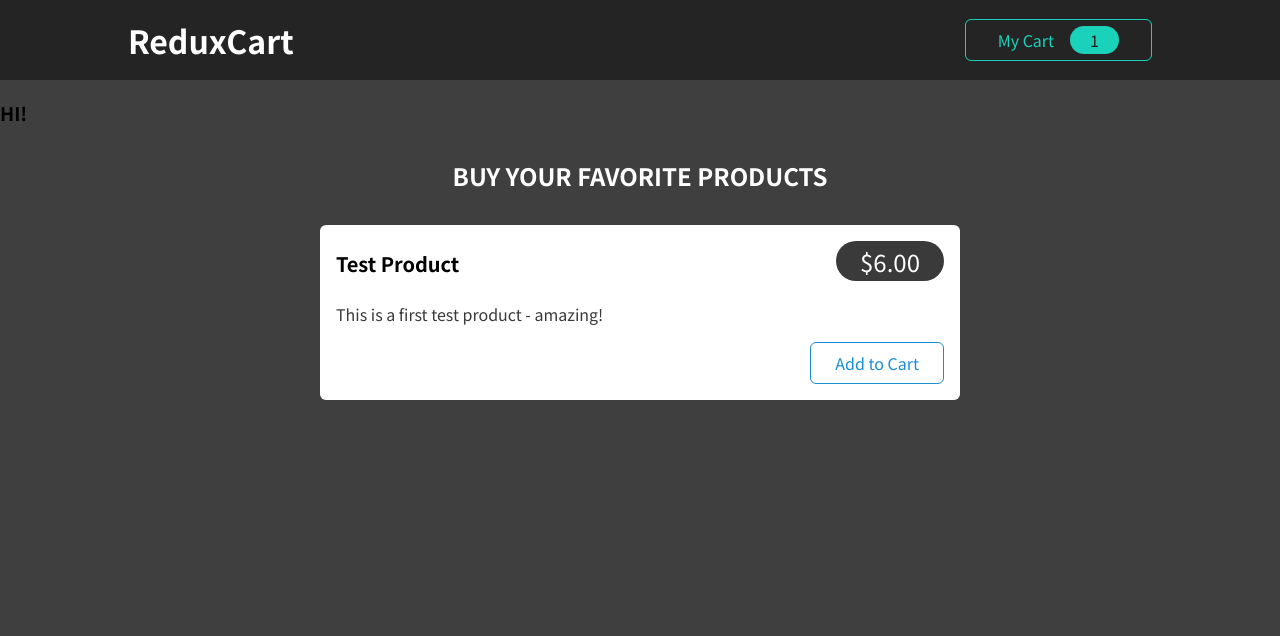
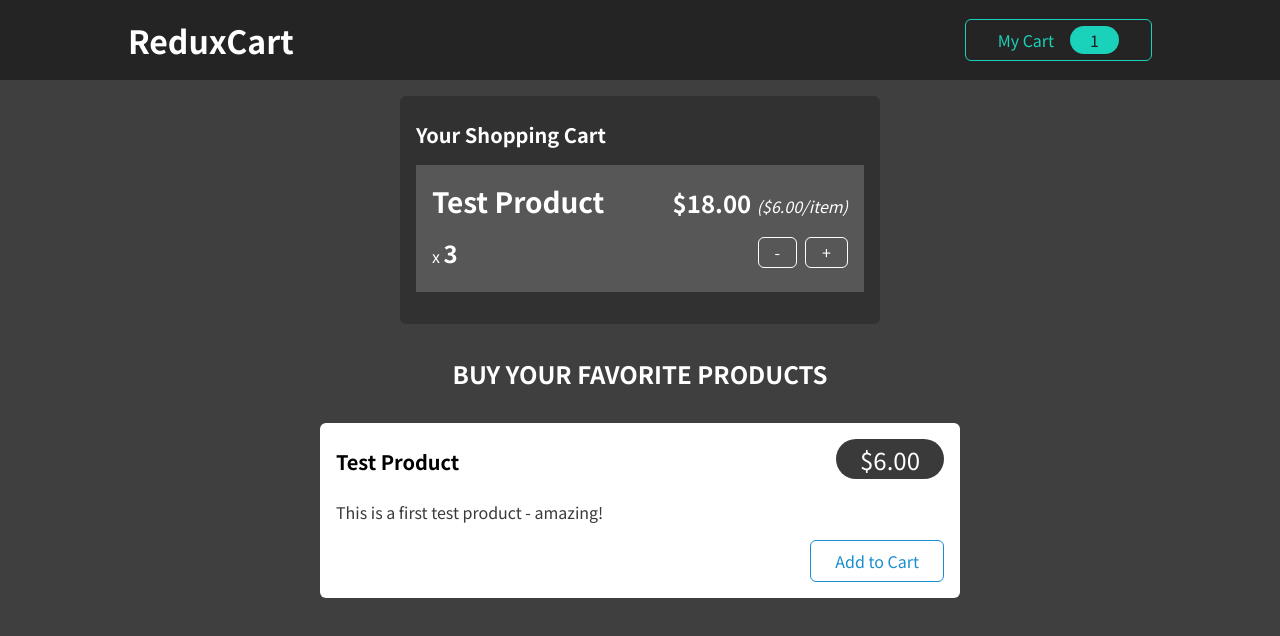
Before and after one commit to calculus0129/react-project-7, a Next.js app: page / in a window 1280 px wide. Shown: the top 636 px of the page. Built offline with nearby package versions, Linux system fonts and the light colour scheme.

Commit message:
feat: implement the whole initial given project

```diff
--- a/app/page.tsx
+++ b/app/page.tsx
@@ -1,12 +1,12 @@
 import Image from "next/image";
 // import styles from "./page.module.css";
+import Cart from "@/components/Cart";
 import Products from "@/components/Shop/Products";
 
 export default function Home() {
   return (
     <>
-      <h3>HI!</h3>
-      {/* <Cart /> */}
+      <Cart />
       <Products />
     </>
   );
--- /dev/null
+++ b/components/Cart/Cart.module.css
@@ -0,0 +1,16 @@
+.cart {
+  max-width: 30rem;
+  background-color: #313131;
+  color: white;
+}
+
+.cart h2 {
+  font-size: 1.25rem;
+  margin: 0.5rem 0;
+}
+
+.cart ul {
+  list-style: none;
+  padding: 0;
+  margin: 0;
+}
--- /dev/null
+++ b/components/Cart/CartItem.module.css
@@ -0,0 +1,54 @@
+.item {
+  margin: 1rem 0;
+  background-color: #575757;
+  padding: 1rem;
+  & h3 {
+    margin: 0 0 0.5rem 0; /* top bottom left right */
+    font-size: 1.75rem;
+  }
+  & header {
+    display: flex;
+    justify-content: space-between;
+    align-items: baseline;
+  }
+}
+
+.price {
+  font-size: 1.5rem;
+  font-weight: bold;
+}
+
+.itemprice {
+  font-weight: normal;
+  font-size: 1rem;
+  font-style: italic;
+}
+
+.details {
+  display: flex;
+  justify-content: space-between;
+  align-items: center; /* vertical alignment */
+}
+
+.quantity span {
+  font-size: 1.5rem;
+  font-weight: bold;
+}
+
+.actions {
+  display: flex;
+  justify-content: flex-end;
+  margin: 0.5rem 0;
+  & button {
+    background-color: transparent;
+    border: 1px solid white;
+    margin-left: 0.5rem;
+    padding: 0.15rem 1rem;
+    color: white;
+    &:hover,
+    &:active {
+      background-color: #4b4b4b;
+      color: white;
+    }
+  }
+}
--- /dev/null
+++ b/components/Cart/CartItem.tsx
@@ -0,0 +1,35 @@
+import classes from "./CartItem.module.css";
+import { Product } from "@/ds";
+
+interface CartItemProps {
+  item: Product;
+  quantity: number;
+}
+
+const CartItem: React.FC<CartItemProps> = ({ item: product, quantity }) => {
+  const { ptitle, pprice } = product;
+  const total = pprice * quantity;
+
+  return (
+    <li className={classes.item}>
+      <header>
+        <h3>{ptitle}</h3>
+        <div className={classes.price}>
+          ${total.toFixed(2)}{" "}
+          <span className={classes.itemprice}>(${pprice.toFixed(2)}/item)</span>
+        </div>
+      </header>
+      <div className={classes.details}>
+        <div className={classes.quantity}>
+          x <span>{quantity}</span>
+        </div>
+        <div className={classes.actions}>
+          <button>-</button>
+          <button>+</button>
+        </div>
+      </div>
+    </li>
+  );
+};
+
+export default CartItem;
--- /dev/null
+++ b/components/Cart/index.tsx
@@ -0,0 +1,30 @@
+import Card from "@/components/UI/Card";
+import classes from "./Cart.module.css";
+import CartItem from "./CartItem";
+import { Product } from "@/ds";
+import { productMap } from "@/db/Products";
+
+const itemNumber = new Map<string, number>();
+const firstKey = productMap.keys().next().value ?? "";
+itemNumber.set(firstKey, 3);
+
+const Cart: React.FC = (props) => {
+  return (
+    <Card className={classes.cart}>
+      <h2>Your Shopping Cart</h2>
+      <ul>
+        {Array.from(itemNumber.entries()).map(([pid, quantity]) => {
+          return (
+            <CartItem
+              key={pid}
+              item={productMap.get(pid)!}
+              quantity={quantity}
+            />
+          );
+        })}
+      </ul>
+    </Card>
+  );
+};
+
+export default Cart;
--- a/components/Shop/Products.tsx
+++ b/components/Shop/Products.tsx
@@ -1,20 +1,16 @@
 import ProductItem from "./ProductItem";
 import classes from "./Products.module.css";
 import { ProductImpl } from "@/ds";
-
-const sampleProduct = ProductImpl.create(
-  "Test Product",
-  new Date(),
-  "This is a first test product - amazing!",
-  6,
-);
+import { productMap } from "@/db/Products";
 
 const Products: React.FC = (props) => {
   return (
     <section className={classes.products}>
       <h2>Buy your favorite products</h2>
       <ul>
-        <ProductItem {...sampleProduct} />
+        {[...productMap.values()].map((sampleProduct) => (
+          <ProductItem key={sampleProduct.pid} {...sampleProduct} />
+        ))}
       </ul>
     </section>
   );
--- /dev/null
+++ b/db/Products/index.ts
@@ -0,0 +1,18 @@
+import { Product, ProductImpl } from "@/ds";
+
+const sampleProducts: Product[] = [
+  ProductImpl.create(
+    "Test Product",
+    new Date(),
+    "This is a first test product - amazing!",
+    6,
+  ),
+];
+
+export const productMap: Map<string, Product> = sampleProducts.reduce(
+  (map, product) => {
+    map.set(product.pid, product);
+    return map;
+  },
+  new Map<string, Product>(),
+);
```
